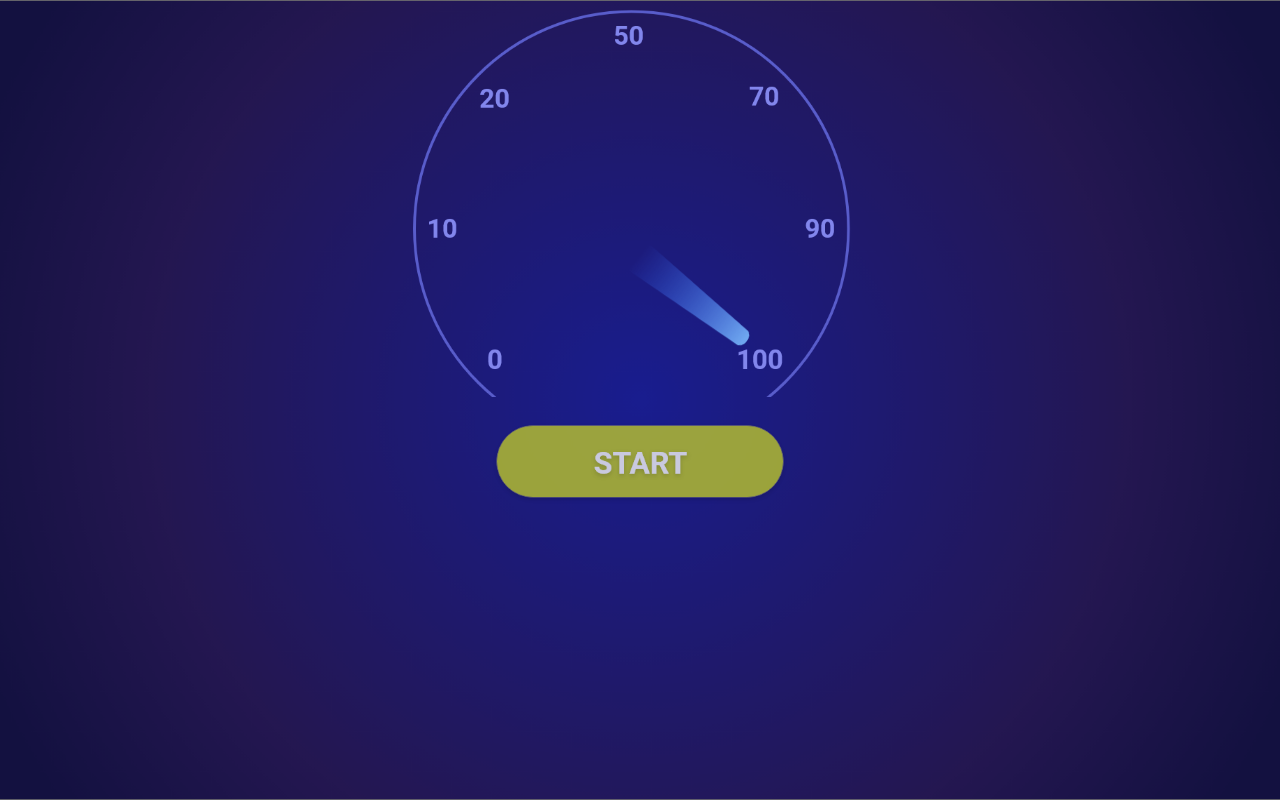
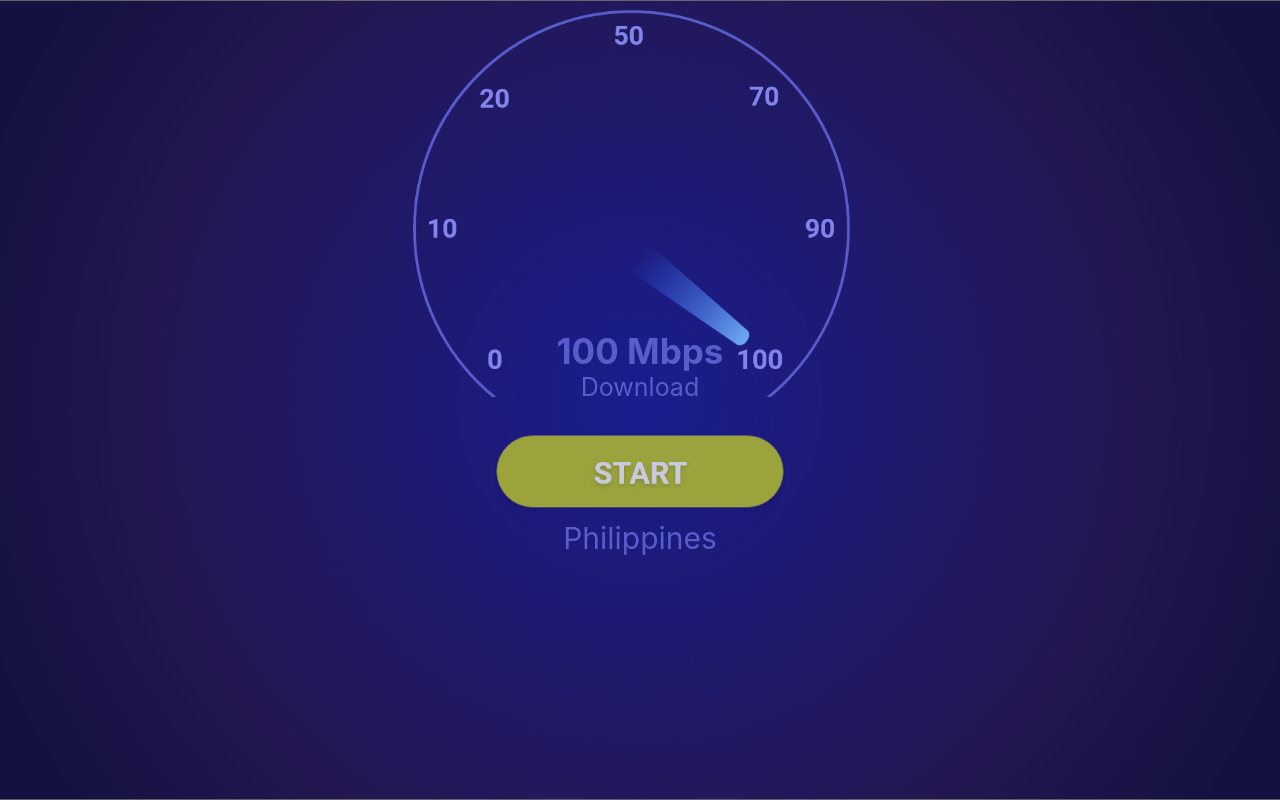
Before and after one commit to leokvncrz/speedtest-widget, a React (Create React App) app: page / in a window 1280 px wide. Built offline with nearby package versions, Linux system fonts and the light colour scheme; the HTML template or start-up script is replaced by a standard one.

Commit message:
Speed Details

```diff
--- a/src/App.css
+++ b/src/App.css
@@ -4,6 +4,7 @@ html{
   background-image: url('./Resources/Rectangle1.png');
   background-size: cover;
   background-position: center center;
+  color:#595DCB;
 }
 
 .App{
--- /dev/null
+++ b/src/Components/LocationWidget.css
@@ -0,0 +1,3 @@
+.LocationWidget{
+    font-size: 30px;
+}
--- /dev/null
+++ b/src/Components/LocationWidget.js
@@ -0,0 +1,12 @@
+import React from 'react';
+import './LocationWidget.css';
+
+class LocationWidget extends React.Component{
+    render(){
+        return <div className="LocationWidget">
+            Philippines
+        </div>
+    }
+}
+
+export default LocationWidget;
--- a/src/Components/SpeedTestWidget.js
+++ b/src/Components/SpeedTestWidget.js
@@ -1,6 +1,7 @@
 import React from "react";
 import SpeedometerWidget from "./SpeedometerWidget";
 import StartButtonWidget from "./StartButtonWidget";
+import LocationWidget from "./LocationWidget";
 
 
 class SpeedTestWidget extends React.Component {
@@ -8,6 +9,7 @@ class SpeedTestWidget extends React.Component {
     return <div className="SpeedTestWidget">
         <SpeedometerWidget/>
         <StartButtonWidget/>
+        <LocationWidget/>
     </div>;
   }
 }
--- a/src/Components/SpeedometerWidget.css
+++ b/src/Components/SpeedometerWidget.css
@@ -16,6 +16,22 @@
     animation-fill-mode: forwards;
 }
 
+.SpeedDetails{
+  width: 300px;
+  top: 330px;
+  left: calc(50% - 150px);
+  position: absolute;
+}
+
+.Type{
+  font-size: 25px;
+}
+
+.Speed{
+  font-size: 35px;
+  font-weight: bold;
+}
+
 @keyframes Speedometer-needle-rotate {
     from {
       transform: rotate(-240deg);
--- a/src/Components/SpeedometerWidget.js
+++ b/src/Components/SpeedometerWidget.js
@@ -9,6 +9,14 @@ class SpeedometerWidget extends React.Component {
       <div className="Speedometer">
         <img className="NumberImage" src={numberImg} alt="Number"/>
         <img className="NeedleImage" src={needleImg} alt="Needle"/>
+        <div className="SpeedDetails">
+          <div className="Speed">
+           100 Mbps
+          </div>
+          <div className="Type">
+           Download
+          </div>
+        </div>
       </div>
     );
   }
--- a/src/Components/StartButtonWidget.css
+++ b/src/Components/StartButtonWidget.css
@@ -1,5 +1,5 @@
 .StartButton{
-    margin: 20px;
+    margin-top: 30px;
 }
 
 .StartButtonImage{
```
